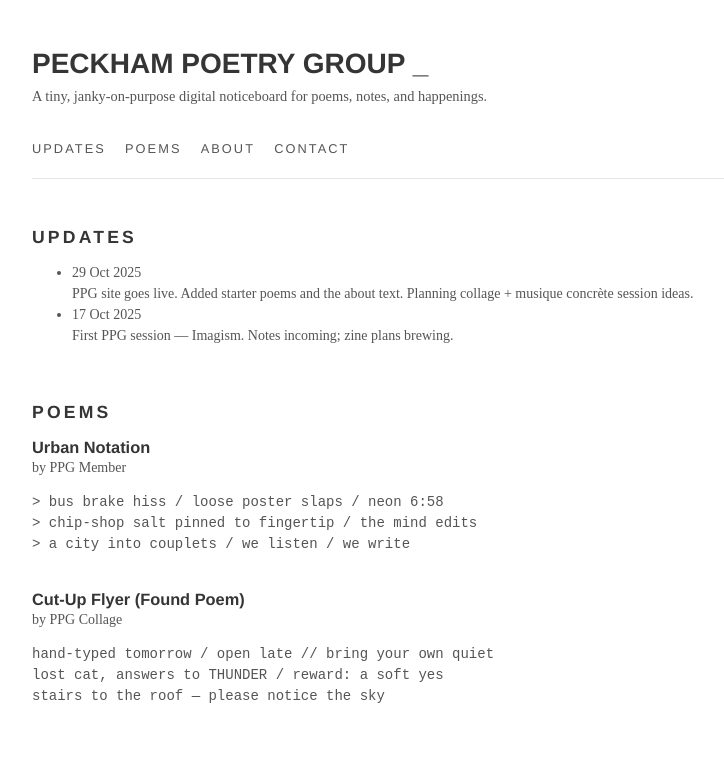
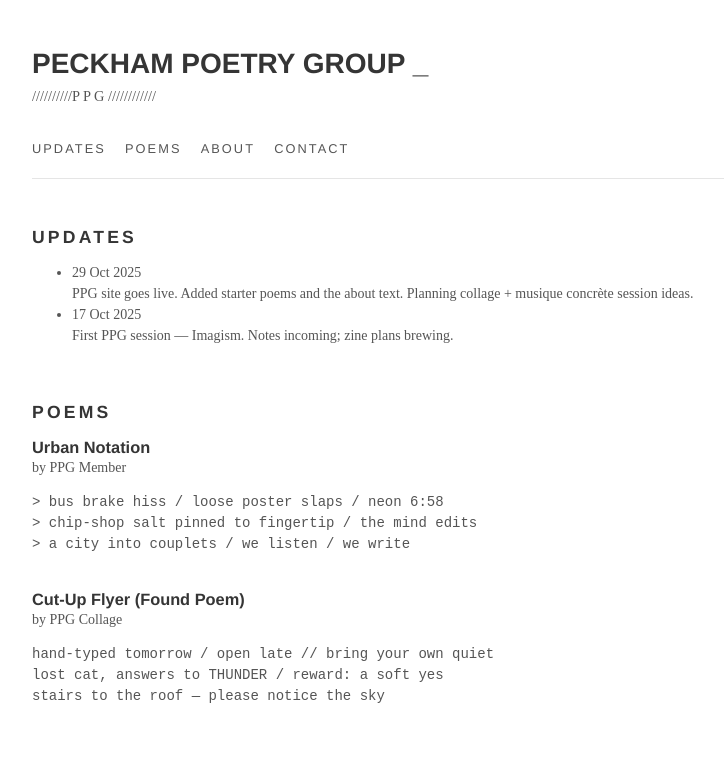
Before and after one commit to PeckhamPoetryGroup/ppg.github.io, a plain HTML site: page index.html in a window 1280 px wide. Shown: the top 781 px of the page, without its empty margins (208-932 px from the left). Drawn offline with Linux system fonts and the light colour scheme.

Commit message:
Update index.html

```diff
--- a/index.html
+++ b/index.html
@@ -215,7 +215,7 @@ footer p {
   <div class="wrap">
     <header>
       <h1>PECKHAM POETRY GROUP <span class="blink">_</span></h1>
-      <div class="tagline">A tiny, janky‑on‑purpose digital noticeboard for poems, notes, and happenings.</div>
+    <div class="tagline">//////////P P G ////////////</div>
     </header>
 
     <nav>
```
